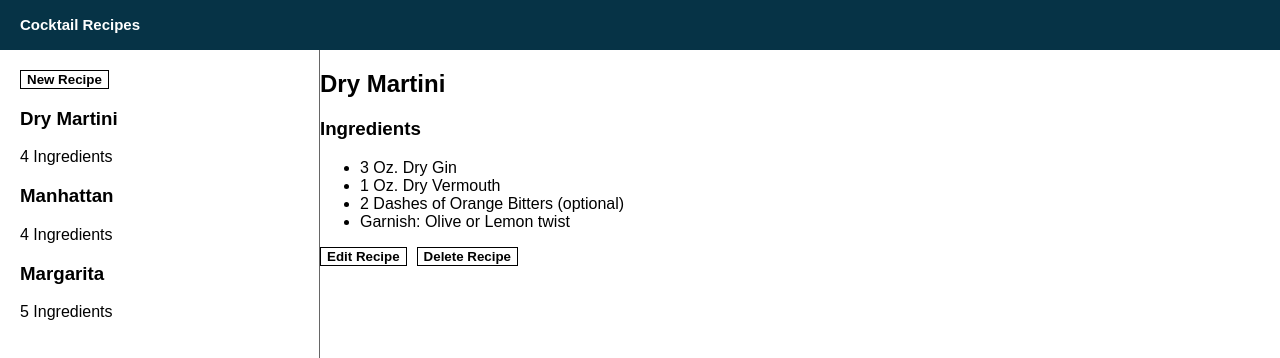
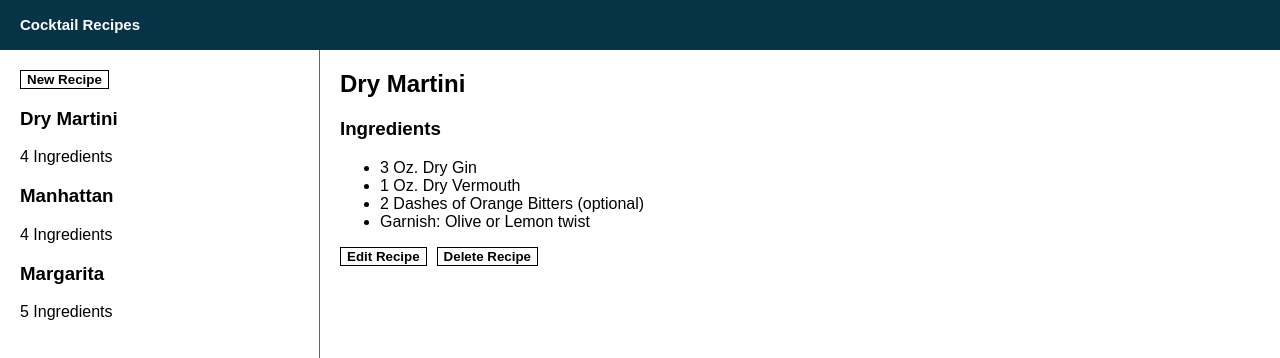
Before and after one commit to bwyan/fcc-recipe, a React app: page / in a window 1280 px wide. Shown: the top 358 px of the page. Built offline with nearby package versions, Linux system fonts and the light colour scheme.

Commit message:
Add className to container div

```diff
--- a/src/components/RecipeViewer.js
+++ b/src/components/RecipeViewer.js
@@ -9,7 +9,7 @@ class RecipeViewer extends React.Component {
 
 	render() {
 		return(
-			<div>
+			<div className="recipe-viewer">
 				<h2>{this.props.recipe.name ? this.props.recipe.name : ''}</h2>
 				<h3>Ingredients</h3>
 				<ul>
```
